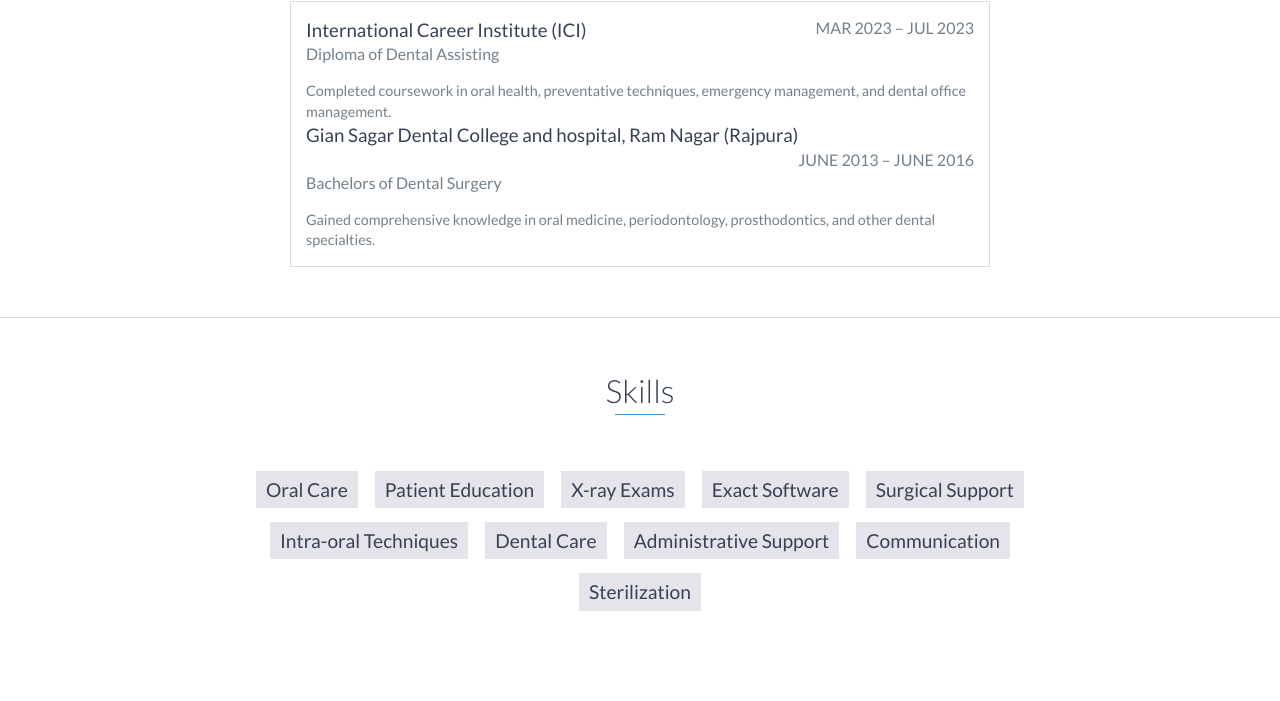
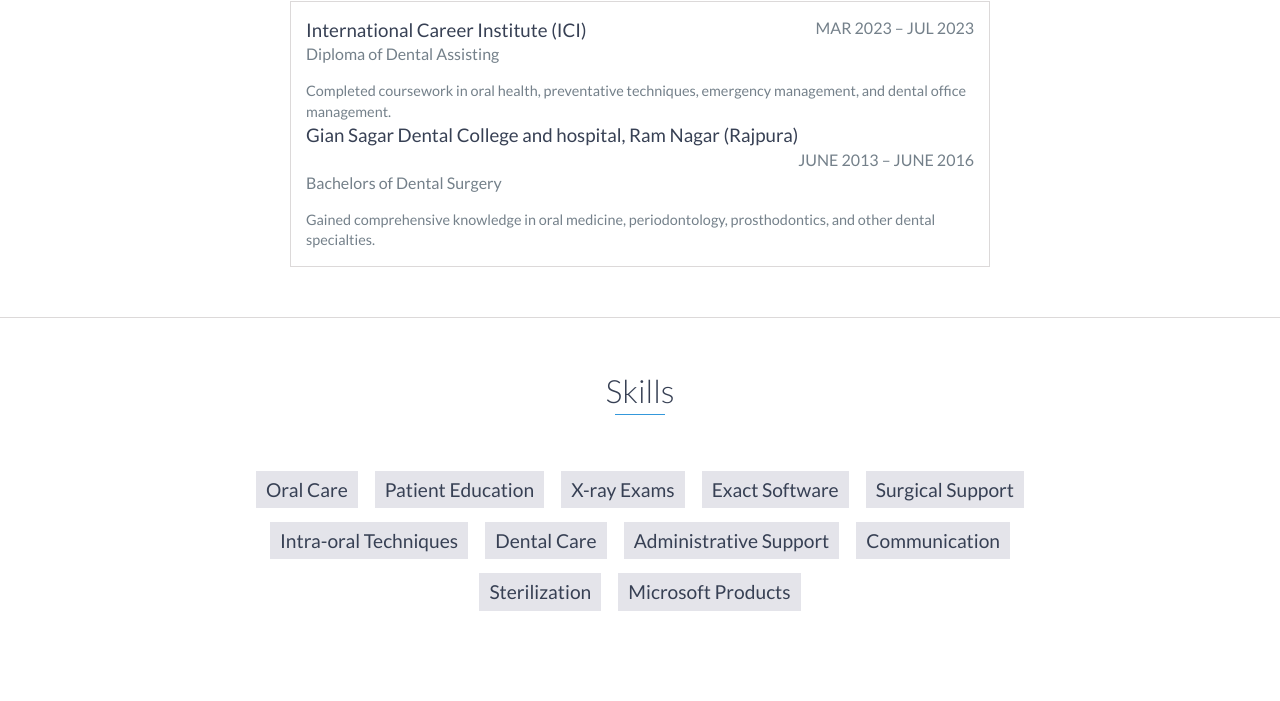
Before and after one commit to vinsonittech/vinsontech, a website: page index.html in a window 1280 px wide. Shown: the part 2097-2798 px from the top of the page. Drawn offline with nearby package versions, Linux system fonts and the light colour scheme.

Commit message:
Update index.html

```diff
--- a/index.html
+++ b/index.html
@@ -149,6 +149,7 @@
             <li>Administrative Support</li>
             <li>Communication</li>
             <li>Sterilization</li>
+	    <li>Microsoft Products</li>
         </ul>
     </div>
     <!-- End #skills -->
```
